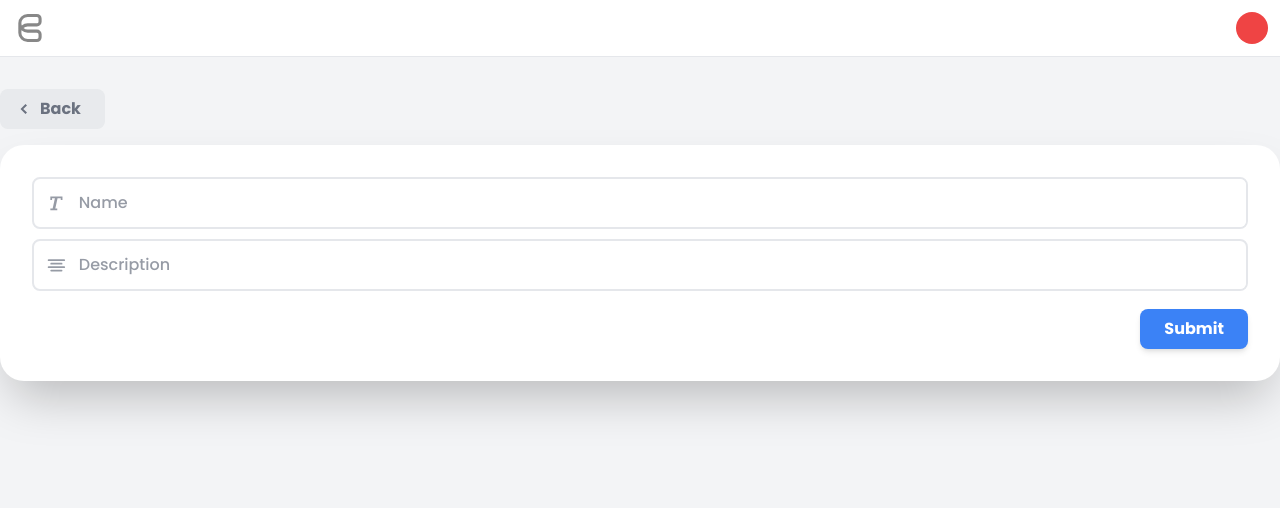
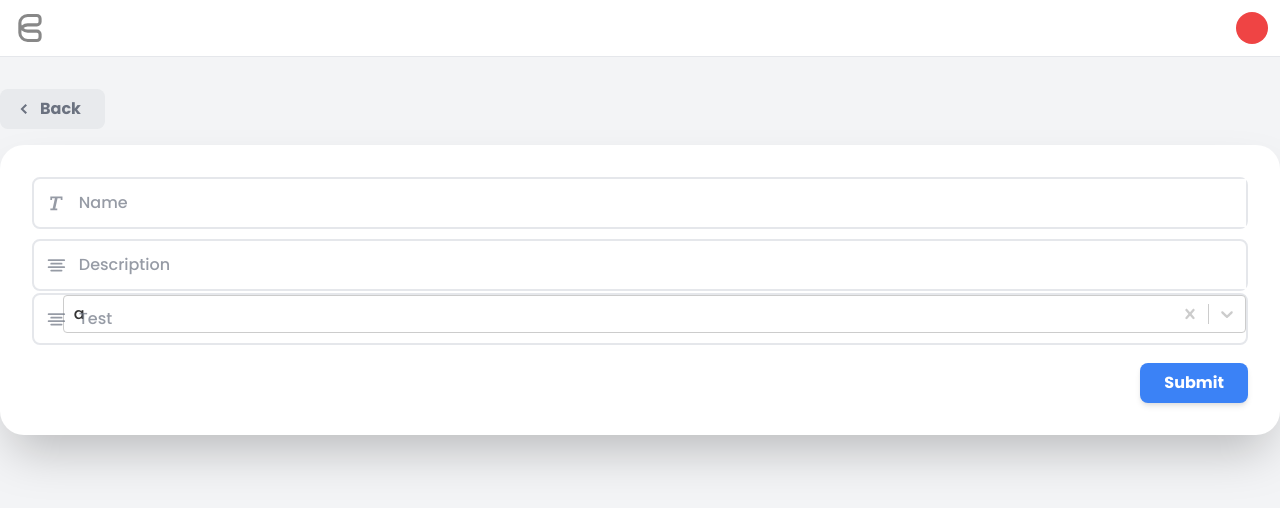
Before and after one commit to collapp-zpi/collapp-developer, a Next.js app: page /plugins/create in a window 1280 px wide. Shown: the top 508 px of the page. Built offline with nearby package versions, Linux system fonts and the light colour scheme; no server answers; sample sign-in values are in the browser's storage.

Commit message:
install react-select add basic setup

```diff
--- a/includes/plugins/components/PluginForm.tsx
+++ b/includes/plugins/components/PluginForm.tsx
@@ -5,11 +5,28 @@ import { InputTextarea } from 'shared/components/input/InputTextarea'
 import { FiAlignCenter } from 'react-icons/fi'
 import { BiText } from 'react-icons/bi'
 import { FormProps } from 'shared/hooks/useApiForm'
+import { InputSelect } from 'shared/components/input/InputSelect'
 
 const schema = object().shape({
   name: string().required().default(''),
   description: string().default(''),
+  testSelect: string().default('a'),
 })
+
+const options = [
+  {
+    value: 'a',
+    label: 'a',
+  },
+  {
+    value: 'b',
+    label: 'b',
+  },
+  {
+    value: 'c',
+    label: 'oby c',
+  },
+]
 
 export const PluginForm = ({
   query,
@@ -29,6 +46,12 @@ export const PluginForm = ({
       className="mt-2"
       icon={FiAlignCenter}
     />
+    <InputSelect
+      icon={FiAlignCenter}
+      label="Test"
+      name="testSelect"
+      options={options}
+    />
     {children}
   </UncontrolledForm>
 )
--- a/package.json
+++ b/package.json
@@ -36,6 +36,7 @@
     "react-hook-form": "^7.17.4",
     "react-hot-toast": "^2.1.1",
     "react-icons": "^4.3.1",
+    "react-select": "^5.1.0",
     "react-textarea-autosize": "^8.3.3",
     "styled-components": "^5.3.1",
     "tailwindcss": "^2.2.17",
--- a/shared/components/input/InputFrame.tsx
+++ b/shared/components/input/InputFrame.tsx
@@ -29,7 +29,7 @@ export const InputFrame = ({
     <label>
       <div
         className={classNames(
-          'focus-within:border-blue-400 focus-within:text-blue-500 transition-all border-2 bg-white rounded-lg flex overflow-hidden',
+          'focus-within:border-blue-400 focus-within:text-blue-500 transition-all border-2 bg-white rounded-lg flex',
           {
             'border-red-300': isError,
             'border-gray-200': !isError,
--- /dev/null
+++ b/shared/components/input/InputSelect.tsx
@@ -0,0 +1,81 @@
+import { useController } from 'react-hook-form'
+import { ComponentProps } from 'react'
+import { useApiRequest } from '../form/Form'
+import styled from 'styled-components'
+import { InputFrame, InputGeneric } from './InputFrame'
+import { RequestState } from '../../hooks/useRequest'
+import Select from 'react-select'
+import classNames from 'classnames'
+
+type InputSelectProps<T> = InputGeneric &
+  ComponentProps<'input'> & {
+    options: T[]
+  }
+
+const InputLabel = styled.div`
+  position: absolute;
+  left: 0;
+  top: 0;
+  width: 100%;
+  pointer-events: none;
+  transform-origin: left top;
+  transition: transform 0.2s ease;
+
+  input:not(:placeholder-shown) + &,
+  input:focus + & {
+    transform: scale(0.75) translateY(-0.5em);
+  }
+`
+
+export const InputSelect = <T extends { value: string; label: string }>({
+  name,
+  label,
+  innerClassName,
+  className,
+  disabled,
+  icon,
+  options,
+  ...props
+}: InputSelectProps<T>) => {
+  const {
+    field: { ref, value, onChange, ...field },
+    fieldState: { invalid },
+  } = useController({ name })
+  const { status } = useApiRequest()
+
+  return (
+    <InputFrame {...{ name, className, icon }} isError={invalid}>
+      {/*<input*/}
+      {/*  ref={ref}*/}
+      {/*  {...field}*/}
+      {/*  {...props}*/}
+      {/*  value={field?.value ?? props?.value ?? ''}*/}
+      {/*  className={classNames(*/}
+      {/*    'w-full outline-none px-4 pb-1 pt-5 text-gray-500',*/}
+      {/*    innerClassName,*/}
+      {/*  )}*/}
+      {/*  placeholder=" "*/}
+      {/*  disabled={status === RequestState.Loading || disabled}*/}
+      {/*/>*/}
+      <Select
+        ref={ref}
+        {...field}
+        value={
+          value === null ? null : options.find((item) => item.value === value)
+        }
+        onChange={(data) => onChange(data?.value ?? null)}
+        isDisabled={status === RequestState.Loading || disabled}
+        isClearable
+        placeholder=" "
+        options={options}
+        styles={{}}
+        className={classNames(
+          // 'w-full outline-none px-4 pb-1 pt-5 text-gray-500',
+          'w-full outline-none text-gray-500',
+          innerClassName,
+        )}
+      />
+      <InputLabel className="ml-4 my-3 opacity-70">{label}</InputLabel>
+    </InputFrame>
+  )
+}
```
Also changed, not shown: 1 other file (tests, documents, lock files or other folders).
